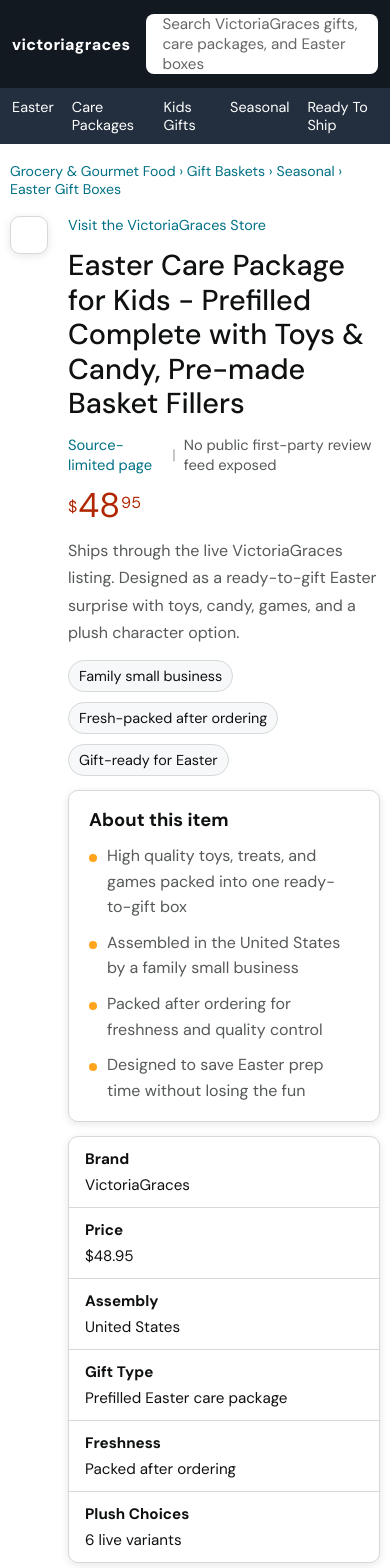
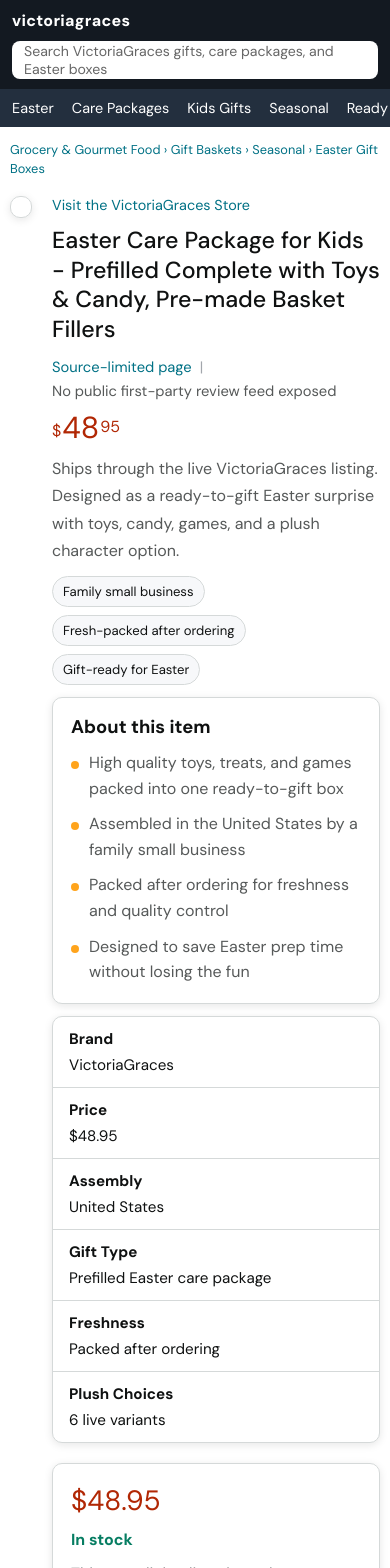
Before and after one commit to barem/vg, a Next.js app: page / in a window 390 px wide. Shown: the top 1568 px of the page. Built offline with nearby package versions, Linux system fonts and the light colour scheme; grey boxes are pictures that could not be loaded.

Commit message:
Improve mobile product page layout

```diff
--- a/src/app/globals.css
+++ b/src/app/globals.css
@@ -110,6 +110,13 @@
   background: var(--subnav);
   color: #fff;
   font-size: 0.9rem;
+  overflow-x: auto;
+  white-space: nowrap;
+  scrollbar-width: none;
+}
+
+.amazon-subnav::-webkit-scrollbar {
+  display: none;
 }
 
 .product-page,
@@ -165,6 +172,7 @@
 .thumb-card {
   border-radius: 8px;
   overflow: hidden;
+  flex: 0 0 auto;
 }
 
 .thumb-card img {
@@ -190,6 +198,7 @@
 .product-copy {
   display: grid;
   gap: 14px;
+  min-width: 0;
 }
 
 .brand-link,
@@ -549,6 +558,7 @@
     order: 2;
     grid-template-columns: repeat(6, 72px);
     overflow-x: auto;
+    padding-bottom: 4px;
   }
 
   .stats-band {
@@ -566,6 +576,10 @@
 }
 
 @media (max-width: 640px) {
+  .amazon-header {
+    position: static;
+  }
+
   .sales-page {
     width: 100%;
   }
@@ -576,8 +590,26 @@
     padding-right: 12px;
   }
 
+  .amazon-header-main {
+    gap: 10px;
+    flex-wrap: wrap;
+    padding-top: 10px;
+    padding-bottom: 10px;
+  }
+
   .amazon-actions {
     display: none;
+  }
+
+  .amazon-logo {
+    width: 100%;
+    font-size: 1rem;
+  }
+
+  .amazon-search {
+    min-height: 38px;
+    padding: 0 12px;
+    font-size: 0.88rem;
   }
 
   .product-page,
@@ -589,6 +621,77 @@
   .faq-section,
   .closing-cta {
     width: calc(100% - 20px);
+  }
+
+  .product-page {
+    padding-top: 14px;
+  }
+
+  .product-breadcrumbs {
+    font-size: 0.8rem;
+    line-height: 1.45;
+  }
+
+  .product-copy {
+    gap: 12px;
+  }
+
+  .product-copy h1 {
+    font-size: 1.45rem;
+    line-height: 1.28;
+  }
+
+  .rating-row {
+    flex-wrap: wrap;
+    row-gap: 4px;
+  }
+
+  .price-whole {
+    font-size: 1.9rem;
+  }
+
+  .hero-image-shell {
+    padding: 10px;
+  }
+
+  .about-card,
+  .buy-box,
+  .panel,
+  .promise-card,
+  .faq-item,
+  .reviews-note,
+  .closing-cta,
+  .stats-band {
+    padding: 18px;
+  }
+
+  .thumb-rail {
+    display: flex;
+    gap: 8px;
+    grid-template-columns: none;
+    margin-top: -6px;
+    padding-bottom: 2px;
+  }
+
+  .thumb-card {
+    width: 64px;
+  }
+
+  .promo-strip,
+  .variant-grid {
+    gap: 8px;
+  }
+
+  .promo-strip span,
+  .variant-pill {
+    font-size: 0.82rem;
+  }
+
+  .amazon-buy,
+  .amazon-cart,
+  .closing-buy {
+    min-height: 44px;
+    font-size: 0.95rem;
   }
 
   .gallery-grid,
```
